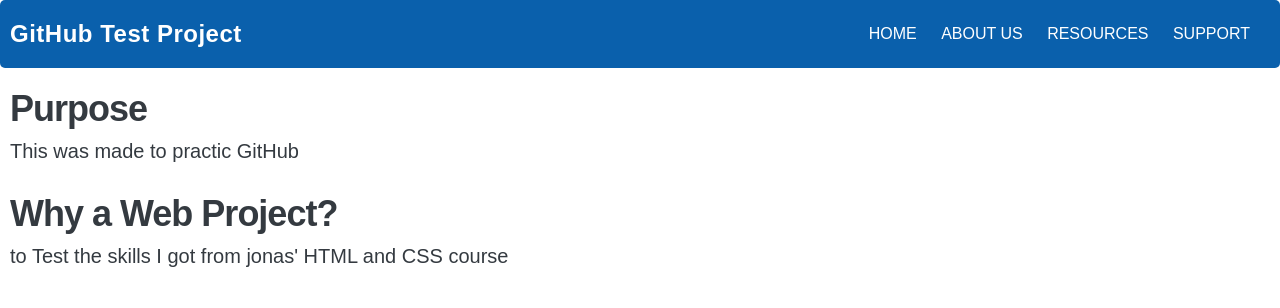
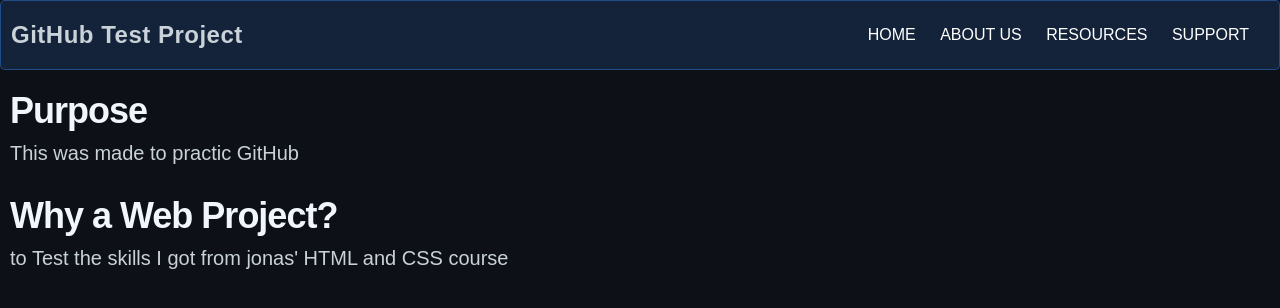
Before and after one commit to SALAHT4N/github-test, a plain HTML site: page index.html in a window 1280 px wide. Drawn offline with Linux system fonts and the light colour scheme.

Commit message:
dark mode

```diff
--- a/style.css
+++ b/style.css
@@ -5,7 +5,8 @@
 }
 body {
   font-family: sans-serif;
-  color: #343a40;
+  color: #c9d1d9; /*#343a40*/ /*#c9d1d9*/
+  background-color: #0d1117;
 }
 
 .page {
@@ -21,8 +22,12 @@ body {
 
 header {
   display: flex;
-  background-color: rgb(10, 96, 172);
-  color: white;
+  background-image: linear-gradient(
+    rgba(56, 139, 253, 0.15),
+    rgba(56, 139, 253, 0.15)
+  );
+  border: 1px solid rgba(56, 139, 253, 0.4);
+  color: #c9d1d9;
   padding: 20px 10px;
 
   margin-bottom: 20px;
@@ -54,6 +59,7 @@ h2 {
   font-size: 36px;
   letter-spacing: -1px;
   margin-bottom: 10px;
+  color: #f0f6fc;
 }
 p {
   font-size: 20px;
```
